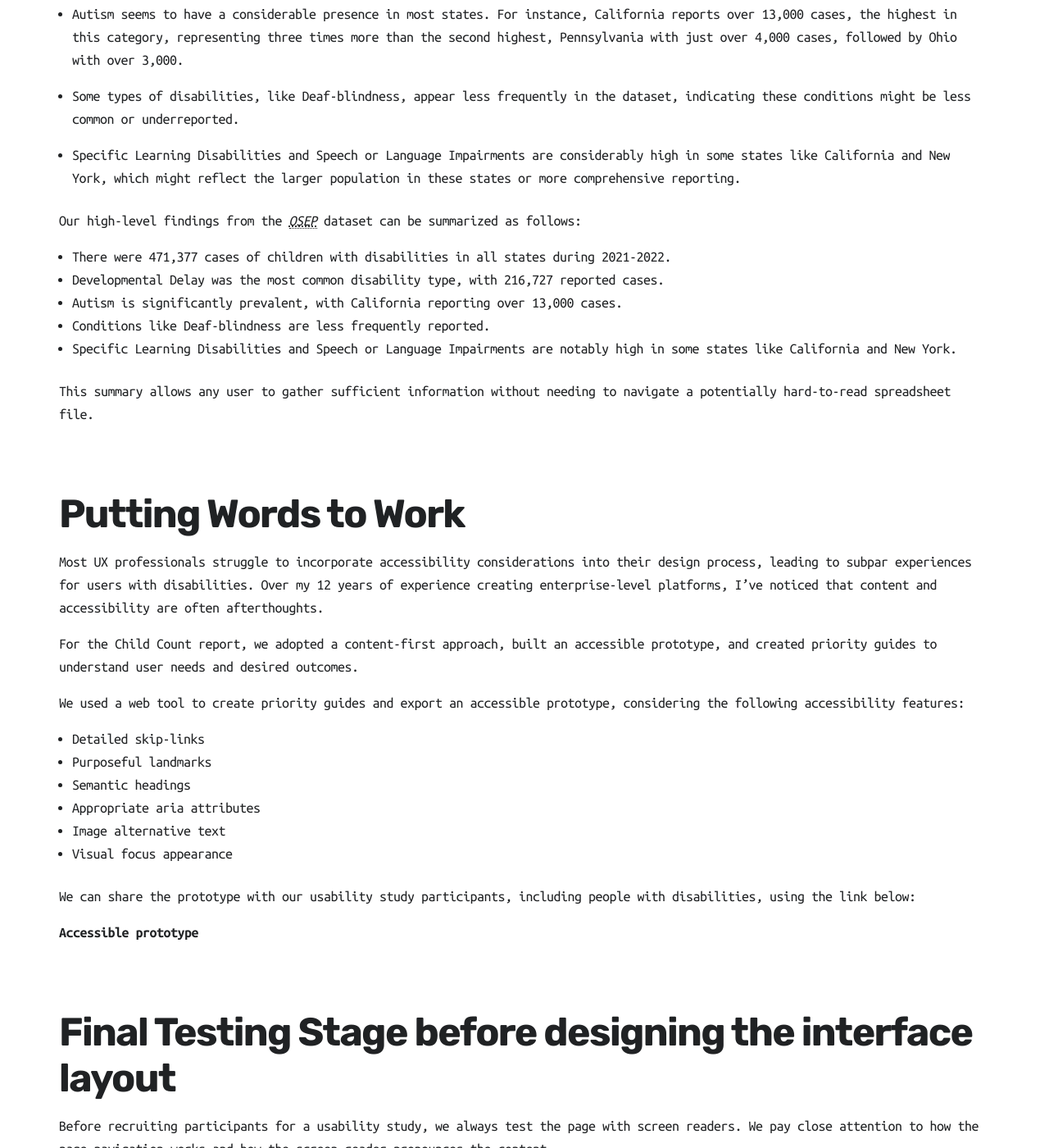
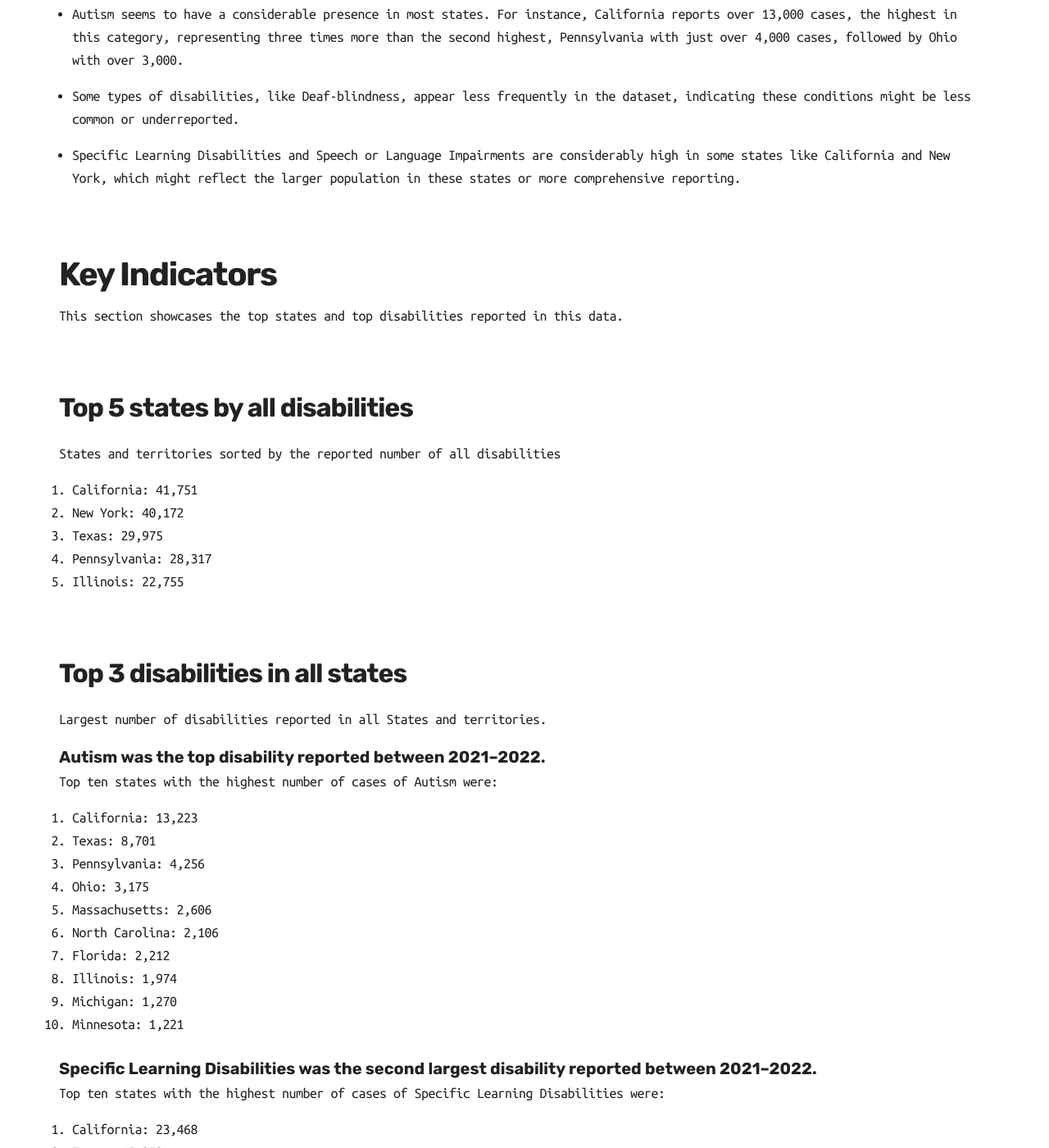
Before and after one commit to mpaiva/venus, a Jekyll site: the page built from _posts/2023-06-11-data-visualizations-visualize-this-you-could-go-blind-tomorrow.md, in a window 1280 px wide and 1400 px high, scrolled down 6498 px. Shown: the whole window at 82% size. Built offline with Jekyll 4.4.1, drawn with Linux system fonts in a browser that asks for light colours; nearby versions of some CDN libraries; some of the changed text lies outside the part shown.

Commit message:
content update

```diff
--- a/_posts/2023-06-11-data-visualizations-visualize-this-you-could-go-blind-tomorrow.md
+++ b/_posts/2023-06-11-data-visualizations-visualize-this-you-could-go-blind-tomorrow.md
@@ -120,23 +120,96 @@ Here are some highlights we extracted from this data before getting into the det
 
 - Specific Learning Disabilities and Speech or Language Impairments are considerably high in some states like California and New York, which might reflect the larger population in these states or more comprehensive reporting.
 
-Our high-level findings from the <dfn><abbr title="Office of Special Education Programs">OSEP</abbr></dfn> dataset can be summarized as follows:
+### Key Indicators
 
-- There were 471,377 cases of children with disabilities in all states during 2021-2022.
-- Developmental Delay was the most common disability type, with 216,727 reported cases.
-- Autism is significantly prevalent, with California reporting over 13,000 cases.
-- Conditions like Deaf-blindness are less frequently reported.
-- Specific Learning Disabilities and Speech or Language Impairments are notably high in some states like California and New York.
+This section showcases the top states and top disabilities reported in this data.
 
-This summary allows any user to gather sufficient information without needing to navigate a potentially hard-to-read spreadsheet file.
+#### Top 5 states by all disabilities
 
-## Putting Words to Work
+States and territories sorted by the reported number of all disabilities
 
-Most UX professionals struggle to incorporate accessibility considerations into their design process, leading to subpar experiences for users with disabilities. Over my 12 years of experience creating enterprise-level platforms, I've noticed that content and accessibility are often afterthoughts.
+1. California: 41,751
+2. New York: 40,172
+3. Texas: 29,975
+4. Pennsylvania: 28,317
+5. Illinois: 22,755
 
-For the Child Count report, we adopted a content-first approach, built an accessible prototype, and created priority guides to understand user needs and desired outcomes.
+#### Top 3 disabilities in all states
 
-We used a web tool to create priority guides and export an accessible prototype, considering the following accessibility features:
+Largest number of disabilities reported in all States and territories.
+
+##### Autism was the top disability reported between 2021–2022.
+
+Top ten states with the highest number of cases of Autism were:
+
+1. California: 13,223
+2. Texas: 8,701
+3. Pennsylvania: 4,256
+4. Ohio: 3,175
+5. Massachusetts: 2,606
+6. North Carolina: 2,106
+7. Florida: 2,212
+8. Illinois: 1,974
+9. Michigan: 1,270
+10. Minnesota: 1,221
+
+##### Specific Learning Disabilities was the second largest disability reported between 2021–2022.
+
+Top ten states with the highest number of cases of Specific Learning Disabilities were:
+
+1. California: 23,468
+2. Texas: 15,353
+3. Pennsylvania: 9,393
+4. Illinois: 8,294
+5. Ohio: 8,000
+6. Michigan: 6,457
+7. Indiana: 5,882
+8. Kentucky: 4,796
+9. Wisconsin: 4,357
+10. Utah: 3,593
+
+##### Speech or Language Impairments
+
+Third largest disability reported between 2021–2022.
+
+1. California: 23,468
+2. Texas: 15,353
+3. Pennsylvania: 9,393
+4. Illinois: 8,294
+5. Ohio: 8,000
+6. Michigan: 6,457
+7. Wisconsin: 4,357
+8. Florida: 3,785
+9. Utah: 3,593
+10. New York: 2,880
+
+### Parents Resources
+
+Remember, you're not alone in this journey. There are many resources available to support you and your child. It may take time to find the best strategies and interventions for your child, but with patience and support, progress is possible.
+
+There are many resources available to parents of children with disabilities, from government programs and non-profit organizations to online communities and educational resources. The following are some resources we are gathering to provide parents in the near future:
+
+- Resource item with link will be here in the future
+- Resource item with link will be here in the future
+- Resource item with link will be here in the future
+
+### Contact Us
+
+Do you have a question or suggest about this report or data? Please send us a message in the form below and we will respond via email as early as possible.
+
+- Enter your name:
+  - text input
+- Your email address
+  - email input
+- What's your comment or question?
+  - textarea input
+- Send button
+
+## Step 4: Rapid Prototyping with Accessibility in Mind
+
+Most UX professionals struggle to incorporate accessibility considerations into their design process, leading to subpar experiences for users with disabilities. This is mostly because Agile teams tend to implement content design and Accessibility towards the end of the design and development cycle.
+
+For this exercise, we used a web tool to create priority guides and export a fully accessible prototype including the following Accessibility features:
 
 - Detailed skip-links
 - Purposeful landmarks
```
